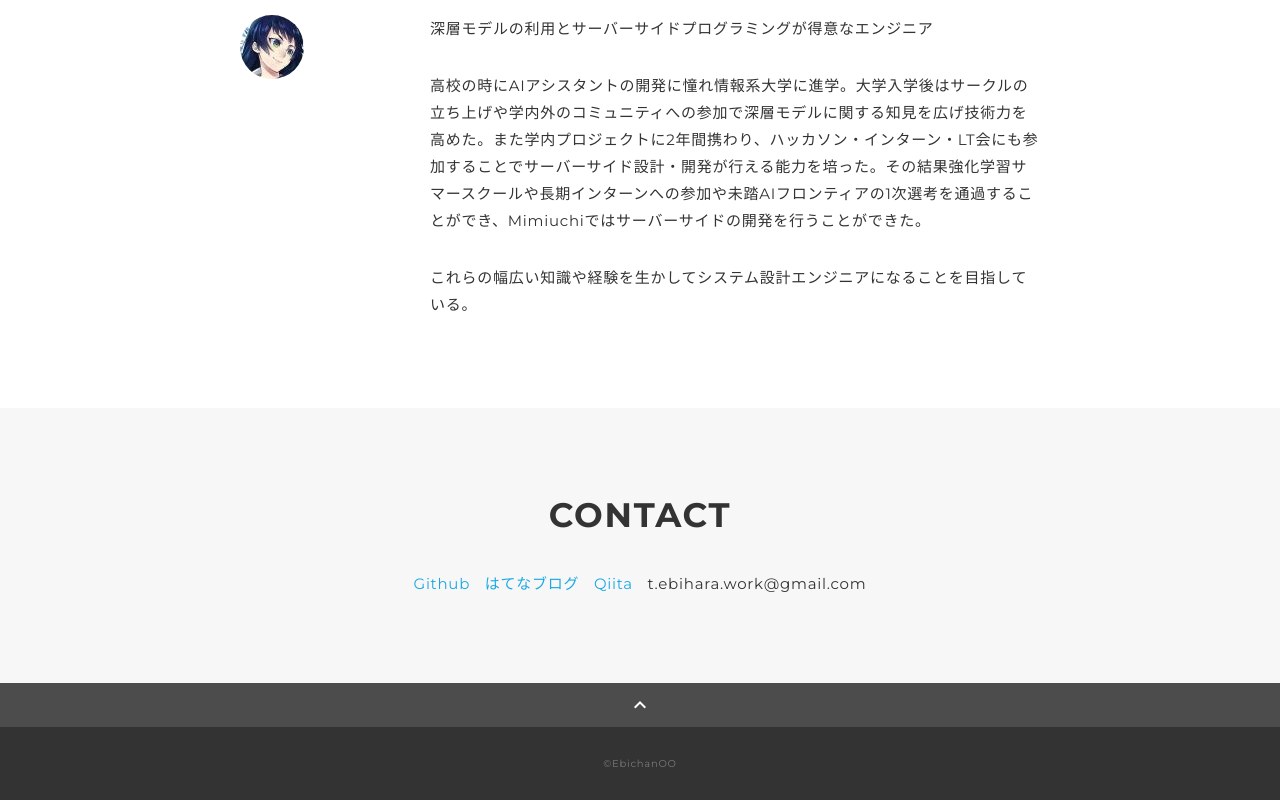
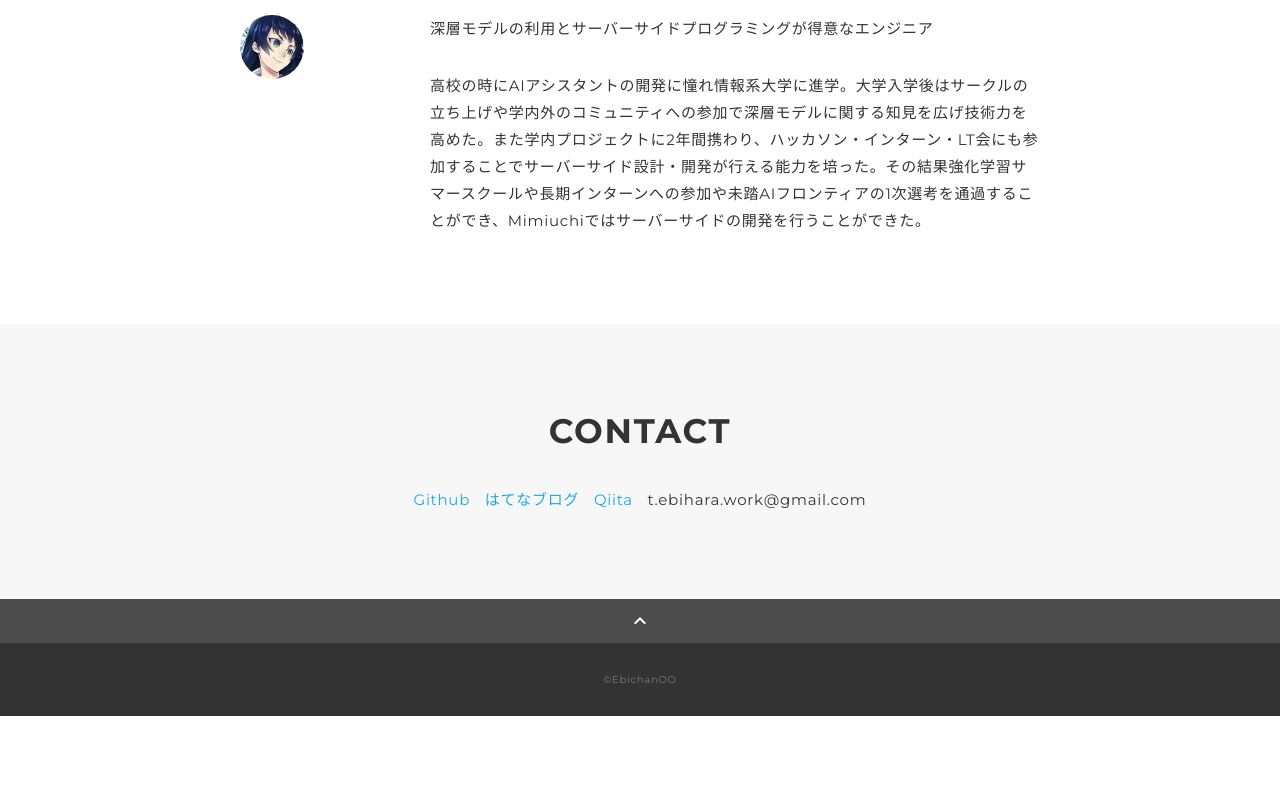
Before and after one commit to EbichanOO/EbichanOO.github.io, a plain HTML site: page index.html in a window 1280 px wide. Shown: the part 3687-4487 px from the top of the page. After the commit the page ends 4403 px from the top, so only its background shows below. Drawn offline with nearby package versions, Linux system fonts and the light colour scheme.

Commit message:
[del] the last of paragraph::「～目指している」

```diff
--- a/index.html
+++ b/index.html
@@ -245,9 +245,6 @@
               <p>
                 高校の時にAIアシスタントの開発に憧れ情報系大学に進学。大学入学後はサークルの立ち上げや学内外のコミュニティへの参加で深層モデルに関する知見を広げ技術力を高めた。また学内プロジェクトに2年間携わり、ハッカソン・インターン・LT会にも参加することでサーバーサイド設計・開発が行える能力を培った。その結果強化学習サマースクールや長期インターンへの参加や未踏AIフロンティアの1次選考を通過することができ、Mimiuchiではサーバーサイドの開発を行うことができた。
               </p>
-              <p>
-                これらの幅広い知識や経験を生かしてシステム設計エンジニアになることを目指している。
-              </p>
             </div>
           </div>
         </div>
```
